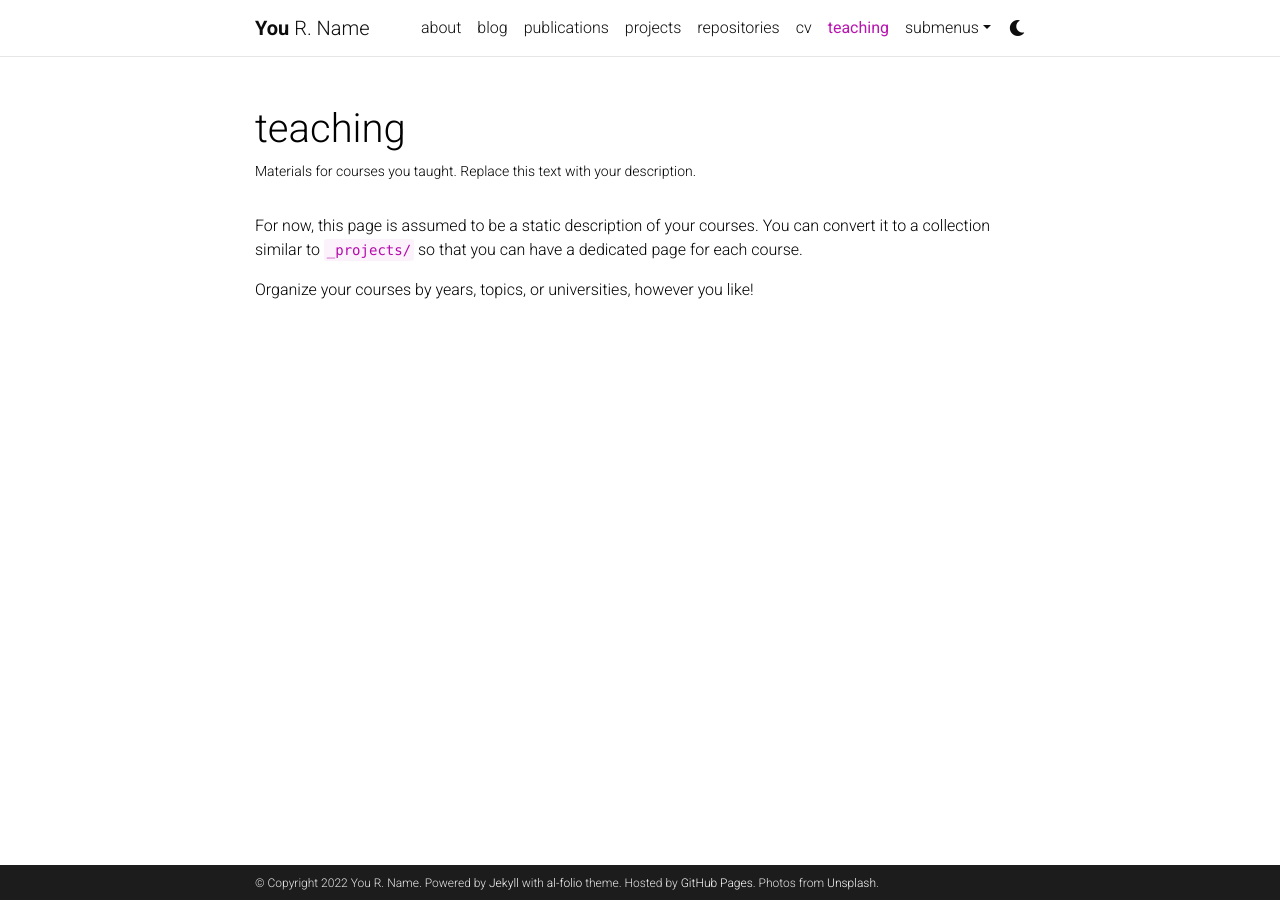
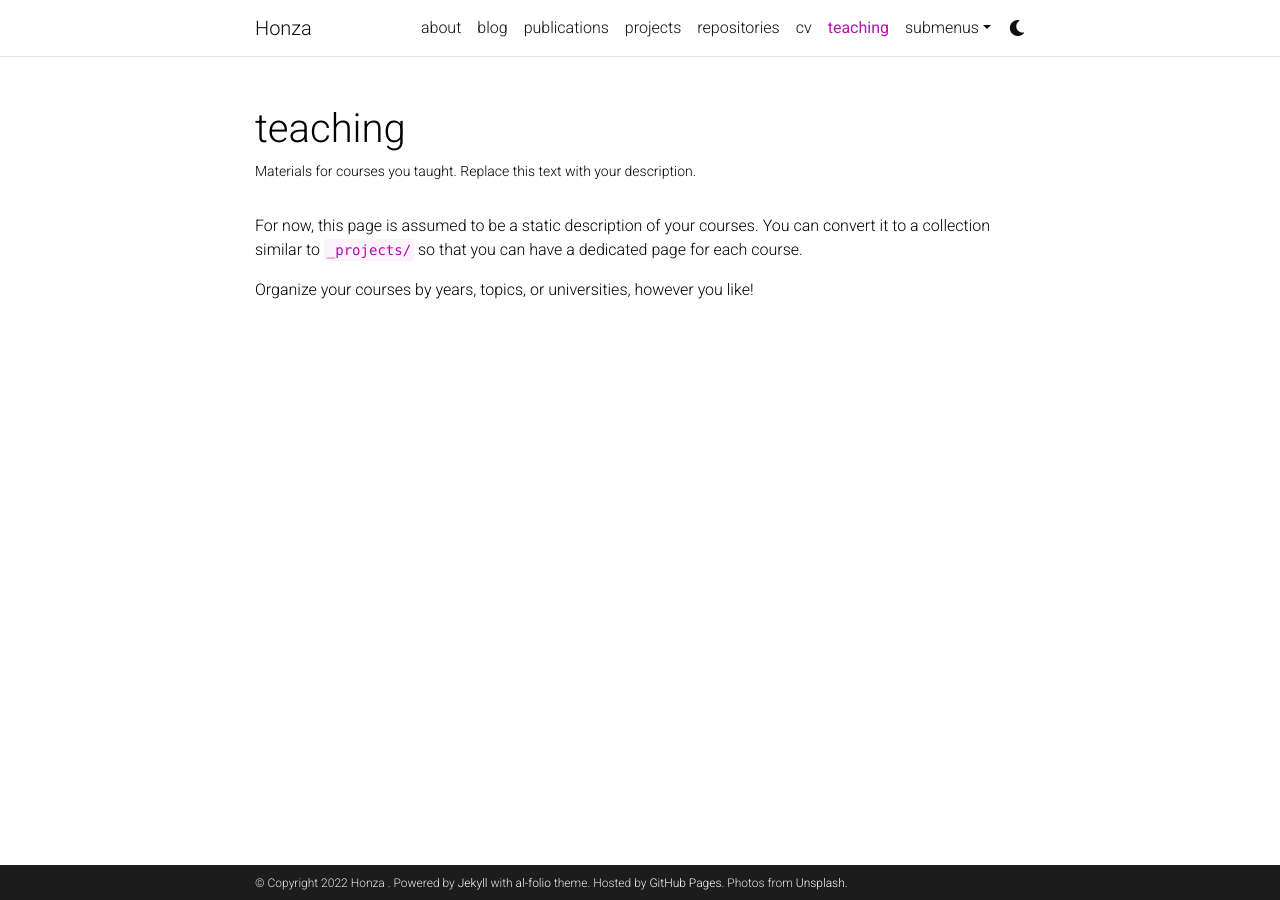
Before and after one commit to Honza-B1234/Honza-B1234.github.io, a Jekyll site: the page built from _pages/teaching.md, in a window 1280 px wide. Built offline with Jekyll 4.4.1, drawn with Linux system fonts in a browser that asks for light colours; comment, search, counter and statistics services are not loaded; a style sheet for code colours, icons or effects is not loaded.

Commit message:
Update _config.yml
change url, name, description, etc

```diff
--- a/_config.yml
+++ b/_config.yml
@@ -2,24 +2,24 @@
 # Site settings
 # -----------------------------------------------------------------------------
 
-title: blank # the website title (if blank, full name will be used instead)
-first_name: You
-middle_name: R.
-last_name: Name
-email: you@example.com
+title: Honza # the website title (if blank, full name will be used instead)
+first_name: Honza
+middle_name:
+last_name:
+email:
 description: > # the ">" symbol means to ignore newlines until "footer_text:"
-  A simple, whitespace theme for academics. Based on [*folio](https://github.com/bogoli/-folio) design.
+  Portfolio studenta KISKu
 footer_text: >
   Powered by <a href="https://jekyllrb.com/" target="_blank">Jekyll</a> with <a href="https://github.com/alshedivat/al-folio">al-folio</a> theme.
   Hosted by <a href="https://pages.github.com/" target="_blank">GitHub Pages</a>.
   Photos from <a href="https://unsplash.com" target="_blank">Unsplash</a>.
-keywords: jekyll, jekyll-theme, academic-website, portfolio-website  # add your own keywords or leave empty
+keywords: # add your own keywords or leave empty
 
-lang: en # the language of your site (for example: en, fr, cn, ru, etc.)
-icon: ⚛️  # the emoji used as the favicon (alternatively, provide image name in /assets/img/)
+lang: cs # the language of your site (for example: en, fr, cn, ru, etc.)
+icon: 🍻  # the emoji used as the favicon (alternatively, provide image name in /assets/img/)
 
-url: https://alshedivat.github.io # the base hostname & protocol for your site
-baseurl: /al-folio # the subpath of your site, e.g. /blog/
+url: https://honza-b1234.github.io # the base hostname & protocol for your site
+baseurl: # the subpath of your site, e.g. /blog/
 last_updated: false # set to true if you want to display last updated in the footer
 impressum_path:  # set to path to include impressum link in the footer, use the same path as permalink in a page, helps to conform with EU GDPR
 
```
